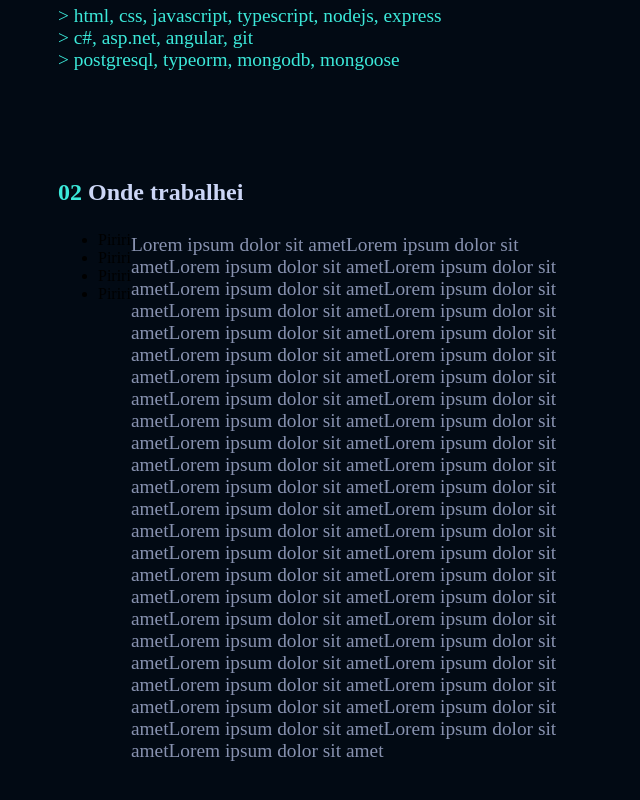
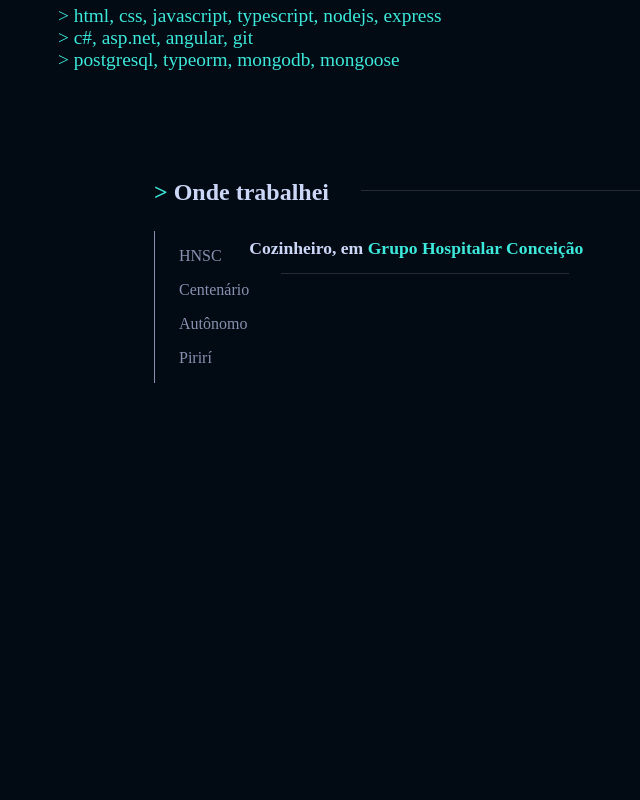
Before and after one commit to sparremberger/new-front-pessoal, a website: page src/index.html in a window 1280 px wide. Shown: the part 1124-1924 px from the top of the page, without its empty margins (150-790 px from the left). Drawn offline with Linux system fonts and the light colour scheme; a web font is replaced by a local one.

Commit message:
design mais loko de todos os tempos

```diff
--- a/src/index.html
+++ b/src/index.html
@@ -20,7 +20,6 @@
                 <a href=""><span>></span> Projetos</a>
                 <a href=""><span>></span> Contato</a>
                 <button id="top-button">Currículo</button>
-
             </div>
         </div>
         <div class="left decor"></div>
@@ -39,7 +38,7 @@
                 <button><span>Entre em contato</span></button>
             </section>
             <section class="about" id="about">
-                <h3>Sobre mim</h3>
+                <h3><span>></span> Sobre mim</h3>
                 <div id="dash"></div>
                 <div class="break"></div>
                 <div class="text-block">
@@ -64,27 +63,18 @@
                 </div>
             </section>
             <section class="about" id="experiencia">
-                <h3><span>02</span> Onde trabalhei</h3>
+                <h3><span>> </span>Onde trabalhei</h3>
+                <div id="dash"></div>
                 <div class="break"></div>
                 <ul>
-                    <li>Piriri</li>
-                    <li>Piriri</li>
-                    <li>Piriri</li>
-                    <li>Piriri</li>
+                    <li>HNSC</li>
+                    <li>Centenário</li>
+                    <li>Autônomo</li>
+                    <li>Pirirí</li>
                 </ul>
-                <div class="text-block">
-                    <p>
-                        Lorem ipsum dolor sit ametLorem ipsum dolor sit ametLorem ipsum dolor sit ametLorem ipsum dolor sit ametLorem ipsum dolor sit ametLorem
-                        ipsum dolor sit ametLorem ipsum dolor sit ametLorem ipsum dolor sit ametLorem ipsum dolor sit ametLorem ipsum dolor sit ametLorem ipsum
-                        dolor sit ametLorem ipsum dolor sit ametLorem ipsum dolor sit ametLorem ipsum dolor sit ametLorem ipsum dolor sit ametLorem ipsum dolor
-                        sit ametLorem ipsum dolor sit ametLorem ipsum dolor sit ametLorem ipsum dolor sit ametLorem ipsum dolor sit ametLorem ipsum dolor sit
-                        ametLorem ipsum dolor sit ametLorem ipsum dolor sit ametLorem ipsum dolor sit ametLorem ipsum dolor sit ametLorem ipsum dolor sit
-                        ametLorem ipsum dolor sit ametLorem ipsum dolor sit ametLorem ipsum dolor sit ametLorem ipsum dolor sit ametLorem ipsum dolor sit
-                        ametLorem ipsum dolor sit ametLorem ipsum dolor sit ametLorem ipsum dolor sit ametLorem ipsum dolor sit ametLorem ipsum dolor sit
-                        ametLorem ipsum dolor sit ametLorem ipsum dolor sit ametLorem ipsum dolor sit ametLorem ipsum dolor sit ametLorem ipsum dolor sit
-                        ametLorem ipsum dolor sit ametLorem ipsum dolor sit ametLorem ipsum dolor sit ametLorem ipsum dolor sit ametLorem ipsum dolor sit
-                        ametLorem ipsum dolor sit amet
-                    </p>
+                <div id="work-description">
+                    <h4>Cozinheiro, em<span> Grupo Hospitalar Conceição</span></h4>
+                    <div id="dash"></div>
                 </div>
             </section>
         </section>
--- a/src/style.css
+++ b/src/style.css
@@ -11,6 +11,7 @@
 
 html {
     scroll-behavior: smooth;
+
   }
 
 #navigation {
@@ -21,7 +22,7 @@ html {
     height: 6em;
     background-color: rgba(9, 41, 47, 0.562);
     transition: top 0.6s;
-    /*background-image: url(/src/images/better.svg);*/
+    /*background-image: url(/src/images/final.svg);*/
 
 
 
@@ -66,6 +67,7 @@ body {
     margin: 0;
     height: 5000px;
 
+
 }
 
 .content {
@@ -74,6 +76,7 @@ body {
     width: 75%;
     margin: auto;
     margin-top: 6em;
+
 }
 
 span {
@@ -103,6 +106,22 @@ h2 {
     margin: 0;
     line-height: 2em;
 }
+
+h3 {
+    color: var(--lighter-blue);
+    font-size: 1.5em;
+    margin-bottom: 1.5em;
+    height: 0;
+}
+
+h4 {
+    color: var(--lighter-blue);
+    font-size: 1.1em;
+    margin-bottom: 1.5em;
+    height: 0;
+}
+
+
 
 .text-block {
     width: 50%;
@@ -176,12 +195,7 @@ p {
     flex-basis: 100%;
 }
 
-h3 {
-    color: var(--lighter-blue);
-    font-size: 1.5em;
-    margin-bottom: 1.5em;
-    height: 0;
-}
+
 
 .about .text-block {
     display: flex;
@@ -228,6 +242,32 @@ button:focus {
 
 button:active {
     transform: scale(0.99);
+}
+
+
+/* SEÇÃO EXPERIÊNCIA */
+#experiencia {
+
+    width: 70%;
+}
+
+.about ul {
+    border-left:1px solid var(--light-blue);
+    padding-left:1.5em;
+
+}
+
+.about li {
+    color:var(--light-blue);
+    list-style-type: none;
+    list-style-position:outside;
+    margin: 1em 0 1em 0; /* Clockwise: Top, right, bottom, left. */
+}
+
+#work-description {
+
+    margin:0;
+    padding:0;
 }
 
 /* #### Generated By: http://www.cufonfonts.com #### */
```
